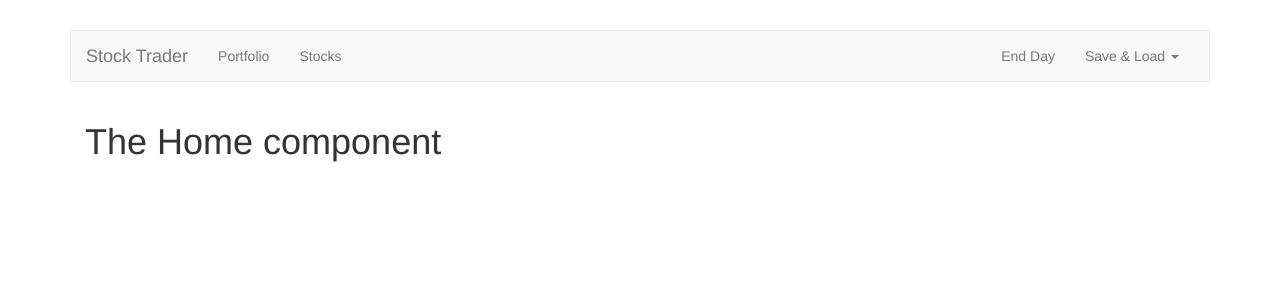
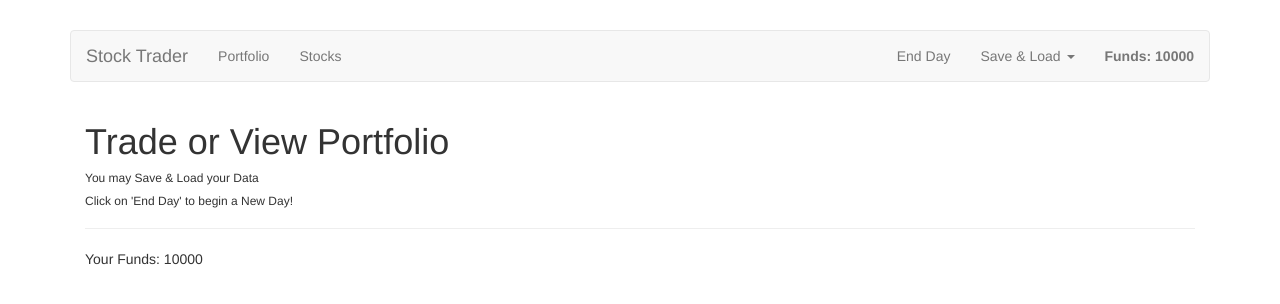
Before and after one commit to Frankmwangi/The-stock-trader, a Vue app: page / in a window 1280 px wide. Shown: the top 304 px of the page. Built offline with nearby package versions, Linux system fonts and the light colour scheme.

Commit message:
Builing the portfolio component

```diff
--- a/src/App.vue
+++ b/src/App.vue
@@ -12,6 +12,9 @@
   export default{
         components: {
           appHeader: Header
+        },
+        created() {
+          this.$store.dispatch('initStocks');
         }
      }
 </script>
--- /dev/null
+++ b/src/components/Data/stocks.js
@@ -0,0 +1,6 @@
+export default  [
+    { id: 1, name: 'BMW', price:110},
+    { id: 2, name: 'Google', price:200},
+     { id: 3, name: 'Apple', price: 250},
+      { id: 4, name: 'Twitter', price: 8},
+];
--- a/src/components/Header.vue
+++ b/src/components/Header.vue
@@ -4,7 +4,7 @@
 
     <div class="navbar-header">
 
-      <router-link :to="{name:'Home'}" class="navbar-brand">Stock Trader</router-link>
+      <router-link :to="{path: '/' }" class="navbar-brand">Stock Trader</router-link>
     </div>
 
 
@@ -13,7 +13,7 @@
           <router-link to="/portfolio" activeClass="active" tag="li"><a>Portfolio</a></router-link>
            <router-link to="/stocks" activeClass="active" tag="li"><a>Stocks</a></router-link>
        </ul>
-
+      <strong class="navbar-text navbar-right">Funds: {{ funds }}</strong>
       <ul class="nav navbar-nav navbar-right">
         <li><a href="#">End Day</a></li>
         <li class="dropdown">
@@ -35,3 +35,12 @@
   </div><!-- /.container-fluid -->
 </nav>
 </template>
+<script>
+    export default {
+      computed: {
+        funds() {
+          return this.$store.getters.funds;
+        }
+      }
+    }
+</script>
--- a/src/components/Home.vue
+++ b/src/components/Home.vue
@@ -1,10 +1,20 @@
 <template>
-<h1>The Home component</h1>
+    <div>
+        <h1> Trade or View Portfolio </h1>
+        <h6>You may Save & Load your Data</h6>
+        <h6> Click on 'End Day' to begin a New Day!</h6>
+        <hr>
+        <p>Your Funds: {{ funds }}</p>
+    </div>
 </template>
 
 <script>
 export default {
-
+    computed: {
+        funds() {
+            return this.$store.getters.funds;
+        }
+    }
 }
 </script>
 
--- a/src/components/Portfolio/Portfolio.vue
+++ b/src/components/Portfolio/Portfolio.vue
@@ -1,3 +1,21 @@
 <template>
-    <h1>The Portfolio Component</h1>
+ <div>
+     <app-stock v-for="stock in stocks" :stock="stock"></app-stock>
+ </div>
 </template>
+<script>
+    import {mapGetters} from 'vuex';
+    import Stock from './Stock.vue';
+    export default {
+        computed: {
+            ...mapGetters({
+                stocks: 'stockPortfolio'
+        })
+        },
+        components: {
+            appStock: Stock
+        }
+    }
+
+
+</script>
--- a/src/components/Portfolio/Stock.vue
+++ b/src/components/Portfolio/Stock.vue
@@ -1,3 +1,54 @@
 <template>
-    <h1>The portfolio - Stock Component</h1>
+  <div class="col-sm-6 col-md-4">
+      <div class="panel panel-info">
+          <div class="panel-heading">
+              <h3 class="panel-title">
+                  {{ stock.name }}
+                  <small>(Price: {{ stock.price}} | Quantity:{{ stock.quantity }})</small>
+                  </h3>
+          </div>
+          <div class="panel-body">
+              <div class="pull-left">
+                  <input
+                        type="number"
+                        class="form-control"
+                        placeholder="Quantity"
+                        v-model="quantity"
+                        >
+                </div>
+                <div class="pull-right">
+                    <button
+                    class="btn btn-success"
+                    @click="sellStock"
+                    :disabled="quantity  <=0"
+                    >Sell</button>
+                </div>
+          </div>
+      </div>
+  </div>
 </template>
+<script>
+    import {mapActions} from 'vuex';
+    export default{
+        props:['stock'],
+        data(){
+            return {
+                quantity:1
+            }
+        },
+        methods: {
+            ...mapActions({
+               placeSellOrder: 'sellStock'
+            }),
+           sellStock() {
+            const order = {
+                stockId: this.stock.id,
+                stockPrice: this.stock.price,
+                quantity: this.quantity
+            };
+            this.placeSellOrder(order);
+            this.quantity = 0;
+           }
+        }
+    }
+</script>
--- a/src/components/stocks/Stock.vue
+++ b/src/components/stocks/Stock.vue
@@ -20,7 +20,7 @@
                     <button
                     class="btn btn-success"
                     @click="buyStock"
-                    :disabled="quantity === 0 || !Number.isInteger(quantity)"
+                    :disabled="quantity  <=0"
                     >Buy</button>
                 </div>
           </div>
@@ -42,7 +42,8 @@
                     stockPrice:this.stock.price,
                     quantity: this.quantity
                 };
-                console.log(order);
+
+                this.$store.dispatch('buyStock', order)
                 this.quantity = 0;
             }
         }
--- a/src/components/stocks/Stocks.vue
+++ b/src/components/stocks/Stocks.vue
@@ -6,20 +6,16 @@
     <script>
             import Stock from './Stock';
             export default{
-                data() {
-                    return{
-                        stocks : [
-                        { id: 1, name: 'BMW', price:110},
-                         { id: 2, name: 'Google', price:200},
-                          { id: 3, name: 'Apple', price: 250},
-                           { id: 4, name: 'Twitter', price: 8},
-                        ]
+               components:{
+                    appStock: Stock
+                },
+                computed: {
+                    stocks(){
+                        return this.$store.getters.stocks;
                     }
-                },
-                components:{
-                    appStock: Stock
                 }
 
             }
 
+
     </script>
--- a/src/store/index.js
+++ b/src/store/index.js
@@ -1,15 +1,14 @@
 import Vue from 'vue'
 import Vuex from 'vuex'
+import stocks from './modules/stocks'
+import portfolio from './modules/portfolio'
 
 Vue.use(Vuex)
 
 export default new Vuex.Store({
-  state: {
-  },
-  mutations: {
-  },
-  actions: {
-  },
   modules: {
+    stocks: stocks,
+    portfolio:portfolio
+
   }
 })
--- /dev/null
+++ b/src/store/modules/portfolio.js
@@ -0,0 +1,55 @@
+const state = {
+    funds: 10000,
+    stocks: []
+};
+
+const mutations = {
+    'BUY_STOCK'(state,{stockId, quantity, stockPrice}) {
+        const record = state.stocks.find(element => element.id == stockId);
+        if(record){
+            record.quantity += quantity;
+        } else {
+            state.stocks.push({
+                id: stockId,
+                quantity: quantity
+            });
+        }
+        state.funds -= stockPrice * quantity;
+    },
+    'SELL_STOCK' (state, {stockId, quantity,stockPrice}){
+        const record = state.stocks.find(element => element.id == stockId);
+        if(record.quantity > quantity){
+            record.quantity -= quantity;
+        }else {
+            state.stocks.splice(state.stocks.indexOf(record),1);
+        }
+        state.funds += stockPrice * quantity;
+    }
+};
+const actions ={
+    sellStock({commit}, order) {
+        commit('SELL_STOCK',order);
+    }
+};
+const getters =  {
+    stockPortfolio(state,getters){
+        return state.stocks.map(stock =>{
+            const record = getters.stocks.find(element => element.id == stock.id);
+            return {
+                id:stock.id,
+                quantity:stock.quantity,
+                name: record.name,
+                price: record.Price
+            }
+        })
+    },
+    funds (state) {
+        return state.funds;
+    }
+};
+export default {
+    state,
+    mutations,
+    actions,
+    getters
+}
--- /dev/null
+++ b/src/store/modules/stocks.js
@@ -0,0 +1,41 @@
+import Vue from 'vue'
+import Vuex from 'vuex'
+import stocks from '../../components/Data/stocks'
+
+Vue.use(Vuex)
+
+const state = {
+    stocks: []
+};
+const mutations = {
+    'SET_STOCKS'(state,stocks) {
+        state.stocks = stocks;
+    },
+    'RND_STOCKS' (state) {
+
+    }
+};
+const actions = {
+    buyStock: ({commit}, order) => {
+        commit('BUY_STOCK',order);
+    },
+    initStocks: ({commit}) => {
+        commit('SET_STOCKS',stocks);
+    },
+    randomizedStocks: ({commit}) => {
+        commit('RND_STOCKS');
+    }
+};
+const getters = {
+    stocks: state => {
+        return state.stocks;
+    }
+};
+
+
+export default {
+  state,
+  mutations,
+  actions,
+  getters
+}
```
